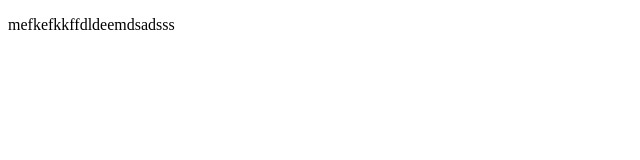
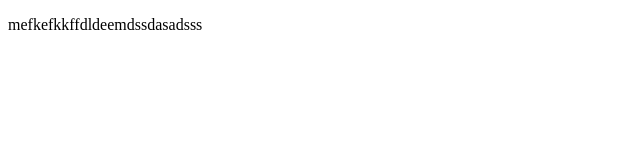
Before and after one commit to tharuka3201/demo-repo, a plain HTML site: page index.html in a window 1280 px wide. Shown: the full height of the page, 0-640 px from the left. Drawn offline with Linux system fonts and the light colour scheme.

Commit message:
Added index.html
some description

```diff
--- a/index.html
+++ b/index.html
@@ -7,6 +7,6 @@
     <title>Document</title>
 </head>
 <body>
-    <p>mefkefkkffdldeemdsadsss</p>
+    <p>mefkefkkffdldeemdssdasadsss</p>
 </body>
 </html>
```
Also changed, not shown: 1 other file.
